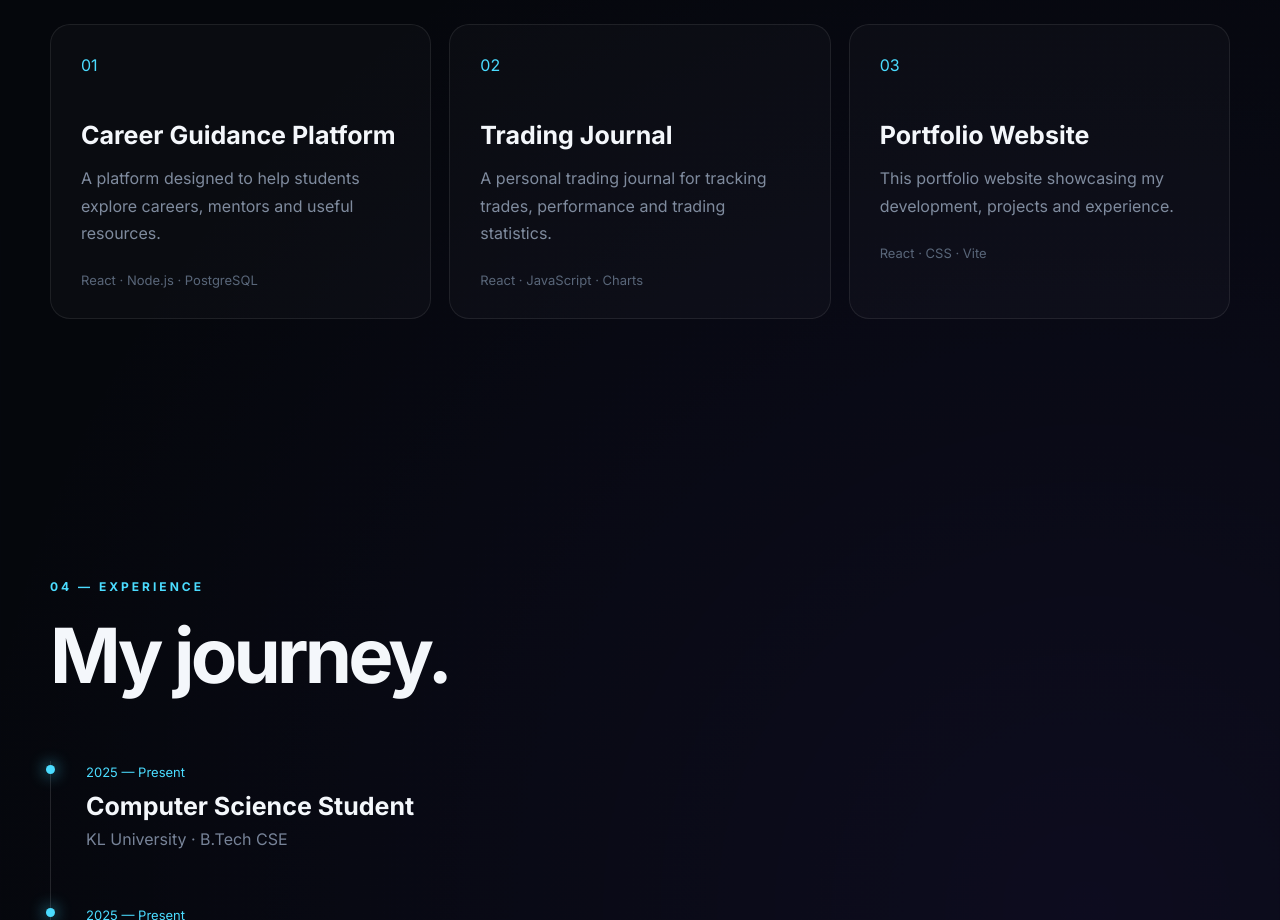
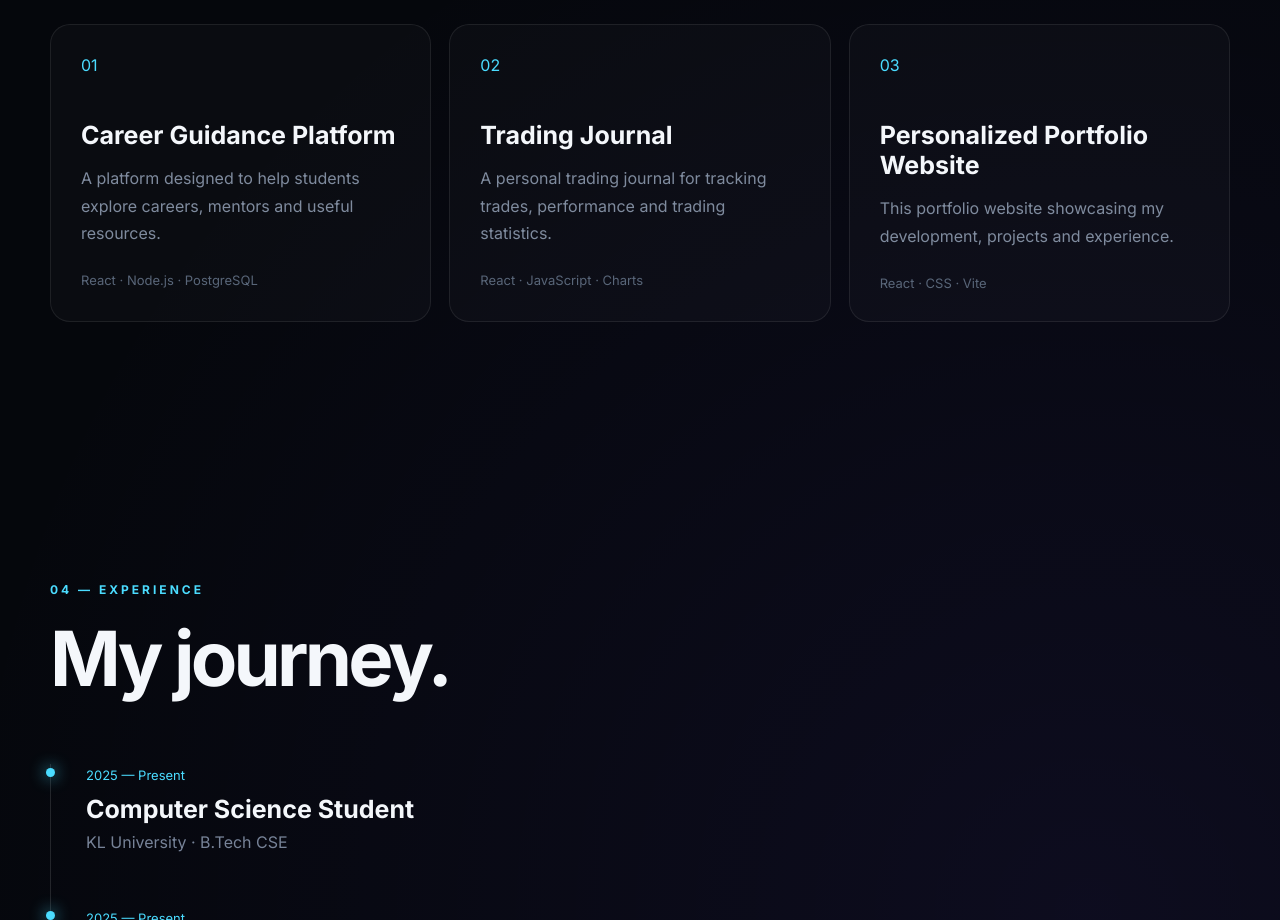
Before and after one commit to Sandeepreddy-Y/sandeep-portfolio, a React (Vite) app: page / in a window 1280 px wide. Shown: the part 2480-3400 px from the top of the page. Built offline with nearby package versions, Linux system fonts and the light colour scheme.

Commit message:
Added personalized portfolio project

```diff
--- a/src/App.jsx
+++ b/src/App.jsx
@@ -372,7 +372,7 @@ export default function App() {
               <span>03</span>
 
               <h3>
-                Portfolio Website
+                 Personalized Portfolio Website
               </h3>
 
               <p>
```
